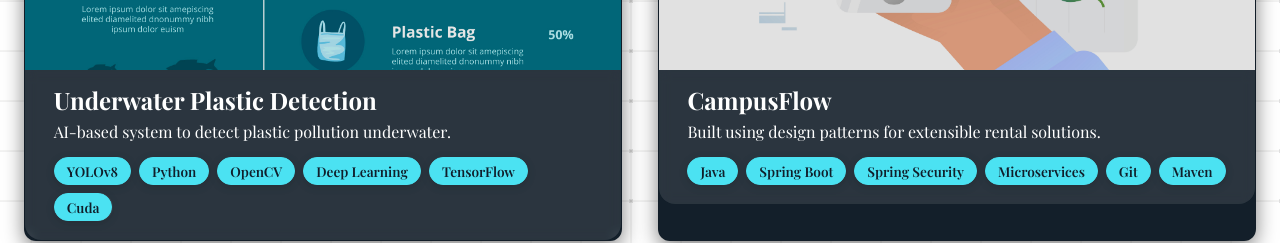
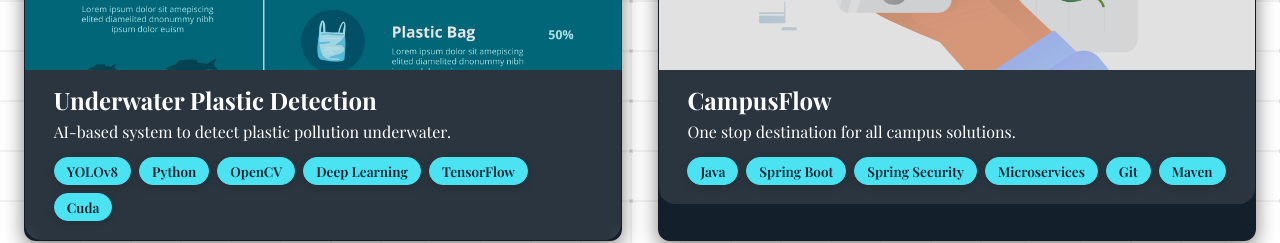
Before and after one commit to Mahitha-pasupuleti/my-portfolio, a React (Vite) app in the folder mahitha-portfolio/: page / in a window 1280 px wide. Shown: the part 2580-2823 px from the top of the page. Built offline with nearby package versions, Linux system fonts and the light colour scheme.

Commit message:
Update project section

```diff
--- a/mahitha-portfolio/src/sections/Projects.jsx
+++ b/mahitha-portfolio/src/sections/Projects.jsx
@@ -32,7 +32,7 @@ const projects = [
   {
     title: "CampusFlow",
     image: CampusFlowImg,
-    description: "Built using design patterns for extensible rental solutions.",
+    description: "One stop destination for all campus solutions.",
     techStack: ["Java", "Spring Boot", "Spring Security", "Microservices", "Git", "Maven"],
     link: "https://github.com/Mahitha-pasupuleti/CampusFlow",
   },
```
